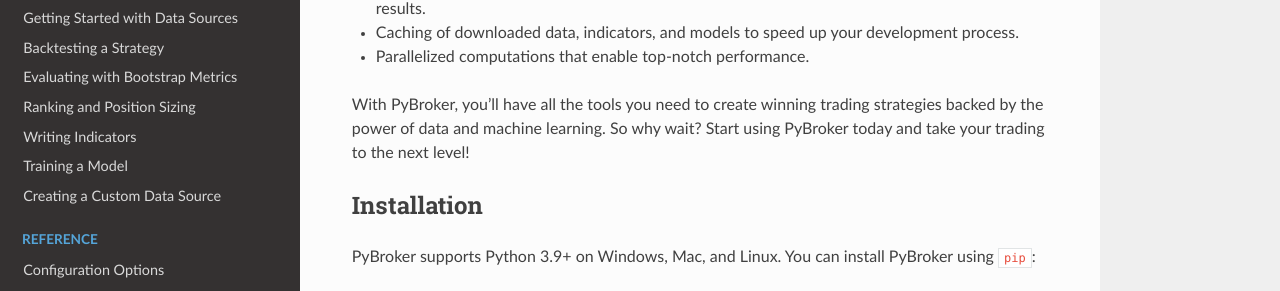
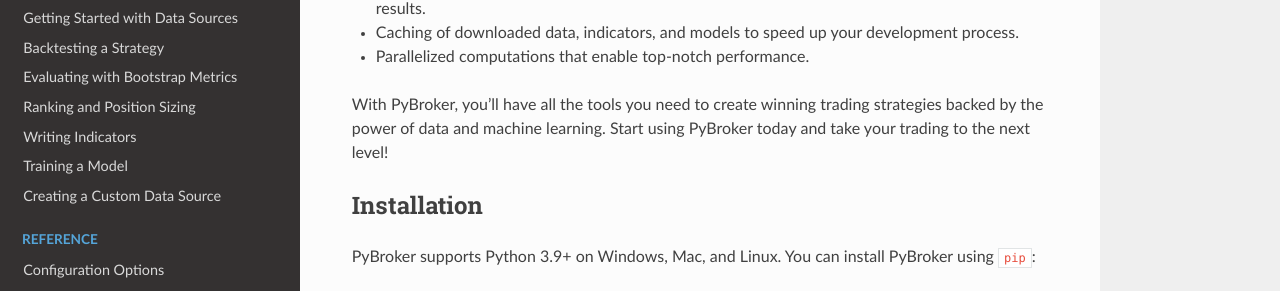
Before and after one commit to edtechre/pybroker, a Sphinx documentation site: the page built from docs/index.rst, in a window 1280 px wide and 900 px high, scrolled down 489 px. Shown: the part 163-454 px from the top of the window. Built offline with Sphinx 7.4.7 and the Read the Docs theme 2.0.0, drawn with Linux system fonts in a browser that asks for light colours.

Commit message:
Update README and index.rst

```diff
--- a/docs/index.rst
+++ b/docs/index.rst
@@ -70,8 +70,8 @@
 * Parallelized computations that enable top-notch performance.
 
 With PyBroker, you'll have all the tools you need to create winning trading
-strategies backed by the power of data and machine learning. So why wait? Start
-using PyBroker today and take your trading to the next level!
+strategies backed by the power of data and machine learning. Start using
+PyBroker today and take your trading to the next level!
 
 .. include:: install.rst
 
```
Also changed, not shown: README.md (+2 -2 lines).
